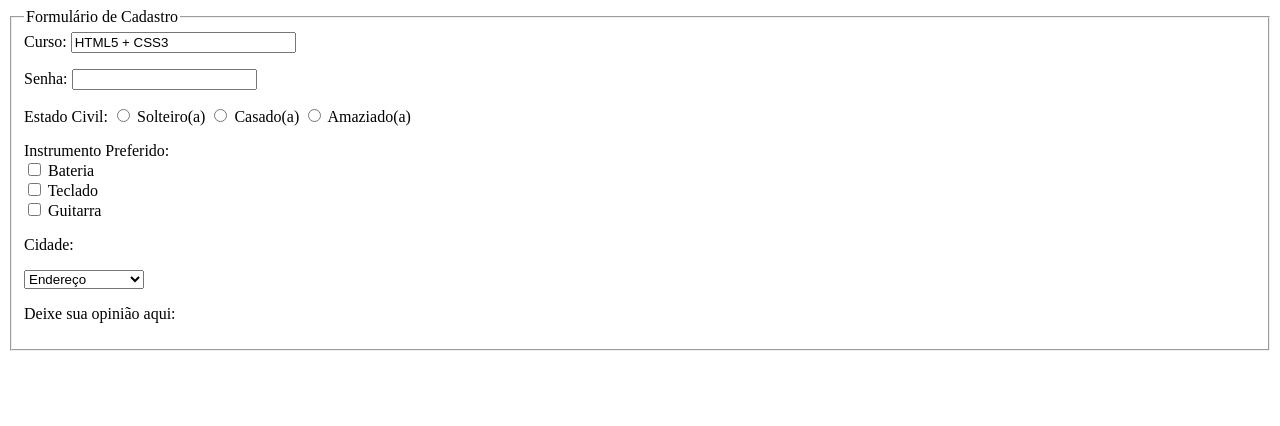
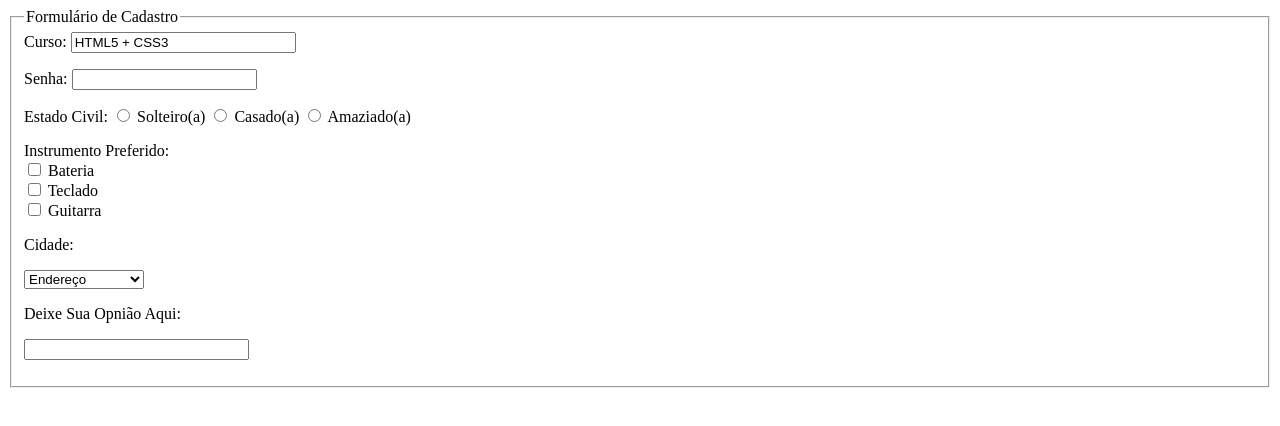
Before and after one commit to Aktuss12/HTML5-_CSS3, a plain HTML site: page Complementos Formulário.html in a window 1280 px wide. Drawn offline with Linux system fonts and the light colour scheme.

Commit message:
Complementos Formulário.html

```diff
--- a/Complementos Formulário.html
+++ b/Complementos Formulário.html
@@ -29,7 +29,10 @@
             <option value="jales">Jales
             <option value="santa">Santa Fé Do Sul
         </select>
-        <p>Deixe sua opinião aqui:
+        <p><label for="opinião">Deixe Sua Opnião Aqui:</label>
+        <p>
+        <input type="text" size="25" maxlength="30">
+
     </fieldset>
     </form>
 </body>
```
